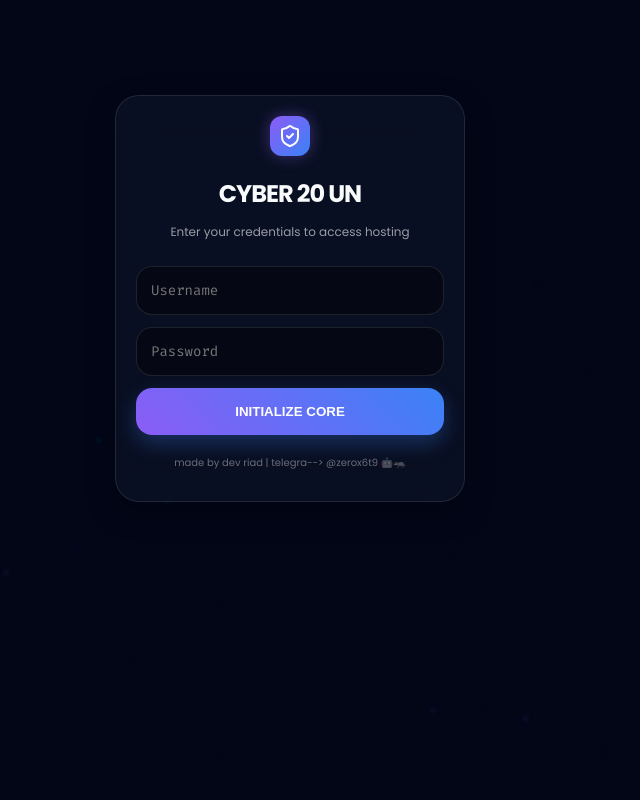
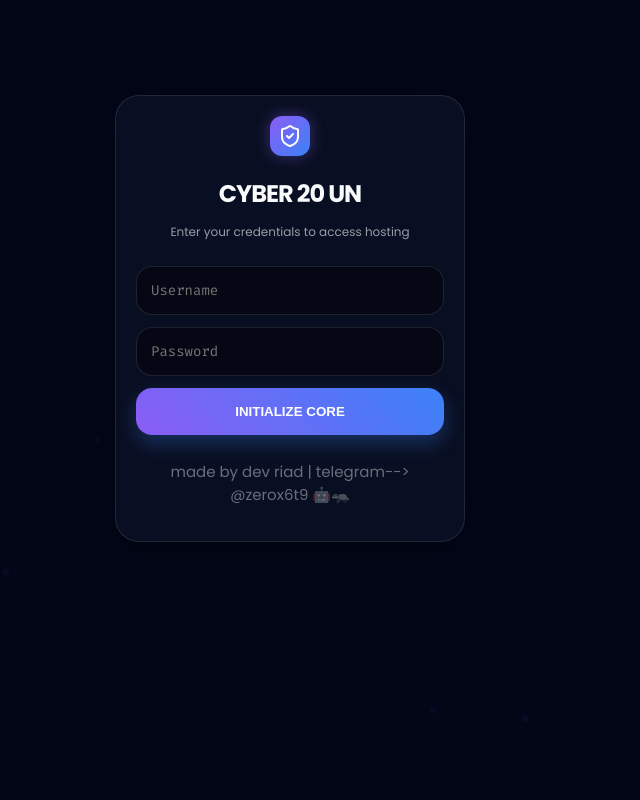
Before and after one commit to riad00956/Cyber20UN, a Flask app: page / in a window 1280 px wide. Shown: the whole page, without its empty margins (350-990 px from the left). Run offline with Flask 3, Linux system fonts and the light colour scheme; some libraries are stand-ins or nearby versions.

Commit message:
Update index.html

```diff
--- a/templates/index.html
+++ b/templates/index.html
@@ -133,7 +133,7 @@
                 <input type="password" name="password" placeholder="Password" required>
                 <button type="submit" class="btn">INITIALIZE CORE</button>
             </form>
-            <p style="font-size: 10px; opacity: 0.4; margin-top: 20px;">made by dev riad | telegra--> @zerox6t9 🤖🦡</p>
+            <p style="font-size: 15px; opacity: 0.4; margin-top: 25px;">made by dev riad | telegram--> @zerox6t9 🤖🦡</p>
         </div>
     </div>
     {% else %}
```
